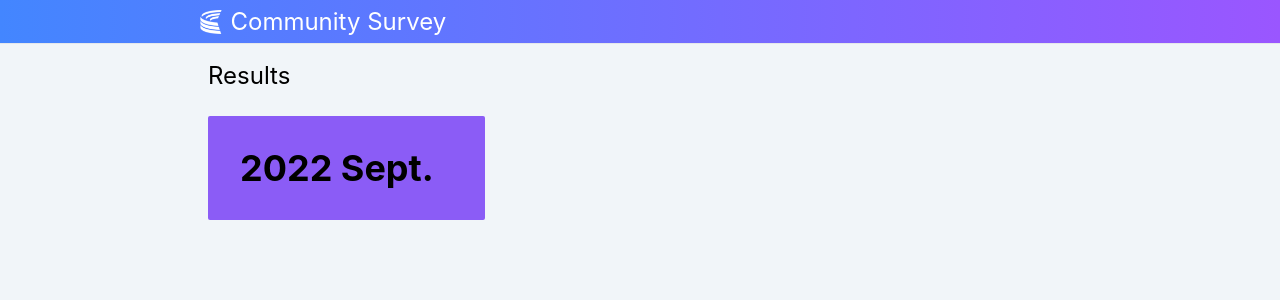
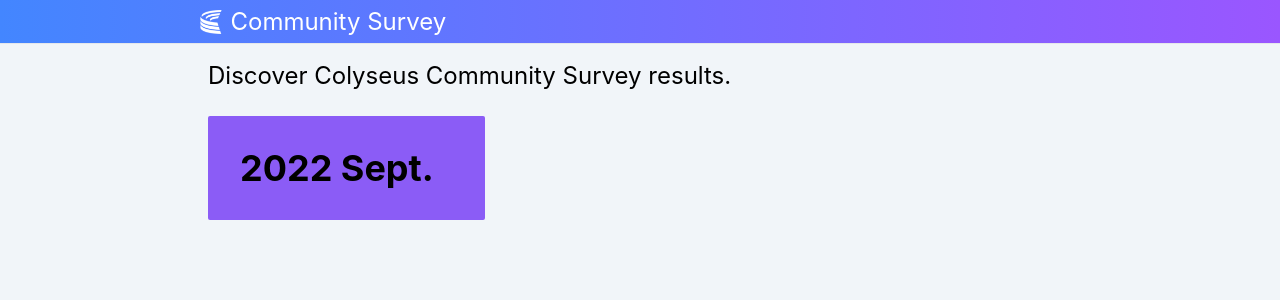
Before and after one commit to Wenish/colyseus-community-survey, a Vue app: page / in a window 1280 px wide. Shown: the top 300 px of the page. Built offline with nearby package versions, Linux system fonts and the light colour scheme.

Commit message:
Update PageHome.vue

```diff
--- a/src/pages/PageHome.vue
+++ b/src/pages/PageHome.vue
@@ -1,6 +1,6 @@
 <template>
     <LayoutBase>
-        <h1>Results</h1>
+        <h1>Discover Colyseus Community Survey results.</h1>
         <br />
         <div class="list grid gap-4">
             <router-link :to="'/survey/2022'">
```
